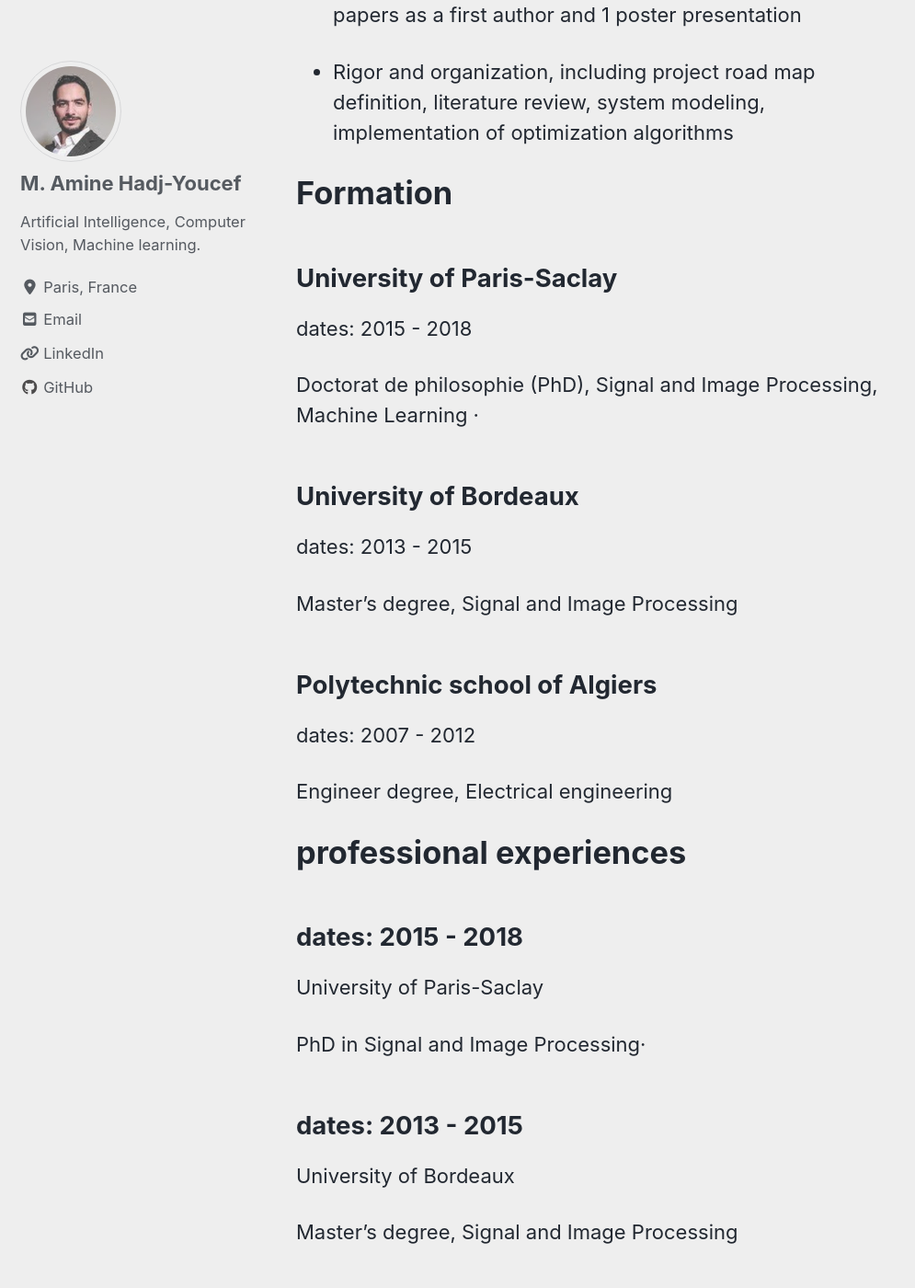
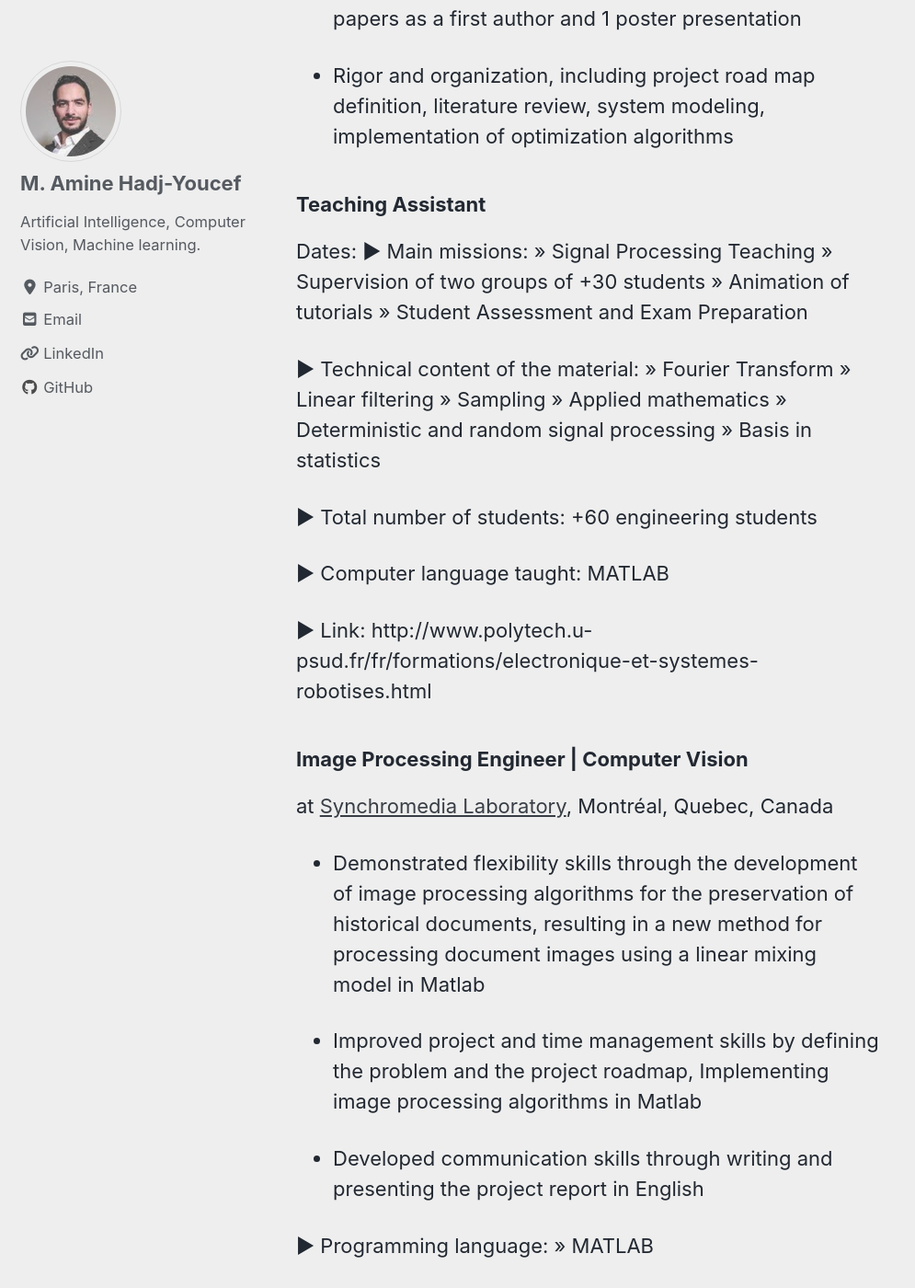
Before and after one commit to amineHY/amine-hadjyoucef.github.io, a Jekyll site: the page built from _pages/resume.md, in a window 1280 px wide and 1400 px high, scrolled down 1356 px. Shown: the whole window at 92% size, without its empty margins (0-995 px from the left). Built offline with Jekyll 4.4.1, drawn with Linux system fonts in a browser that asks for light colours; cached includes are drawn as plain includes; nearby versions of some CDN libraries; some of the changed text lies outside the part shown.

Commit message:
update fontpage

```diff
--- a/_pages/resume.md
+++ b/_pages/resume.md
@@ -22,38 +23,94 @@
 
 - Rigor and organization, including project road map definition, literature review, system modeling, implementation of optimization algorithms
 
+### Teaching Assistant
+Dates:
+► Main missions:
+     » Signal Processing Teaching
+     » Supervision of two groups of +30 students
+     » Animation of tutorials
+     » Student Assessment and Exam Preparation
+
+► Technical content of the material:
+     » Fourier Transform
+     » Linear filtering
+     » Sampling
+     » Applied mathematics
+     » Deterministic and random signal processing
+     » Basis in statistics
+
+► Total number of students:
+    +60 engineering students
+
+► Computer language taught:
+    MATLAB
+
+► Link: http://www.polytech.u-psud.fr/fr/formations/electronique-et-systemes-robotises.html
+
+### Image Processing Engineer | Computer Vision
+at [Synchromedia Laboratory](http://www.synchromedia.ca/), Montréal, Quebec, Canada
+
+- Demonstrated flexibility skills through the development of image processing algorithms for the preservation of historical documents, resulting in a new method for processing document images using a linear mixing model in Matlab
+
+- Improved project and time management skills by defining the problem and the project roadmap, Implementing image processing algorithms in Matlab
+
+- Developed communication skills through writing and presenting the project report in English
+
+► Programming language:
+» MATLAB
+
+
+
+
 # Formation
 
-## University of Paris-Saclay
-dates: 2015 - 2018
+### University of Paris-Saclay
+Doctor of Philosophy (PhD), Signal and Image Processing, Machine Learning
+Dates: 2015 - 2018
+website: https://www.universite-paris-saclay.fr/en
 
-Doctorat de philosophie (PhD), Signal and Image Processing, Machine
-Learning ·
+◆ Published of papers in national and international conferences:
+  ✔ 28th and 28th EUSIPCO (European Signal and Image Processing Conference).
+  ✔ 27th and 28th EUSIPCO (European Signal and Image Processing Conference).
+  ✔ 25th Colloque GRETSI (Groupe d'Etudes du Traitement du Signal et des Images).
+  ✔ Co-author of an article published in Astronomy & Astrophysics Journal.
 
-## University of Bordeaux
-dates: 2013 - 2015
+### University of Bordeaux
+Master's degree, Signal and Image Processing
+Dates: 2013 - 2015
+website: https://www.u-bordeaux.com/
 
-Master's degree, Signal and Image Processing
+► Rank : 2/21
+◆ Two years of training:
+    ✔ Master 1: 2013-2014
+    ✔ Master 2: 2014-2015
 
-## Polytechnic school of Algiers
-dates: 2007 - 2012
+### Polytechnic School of Algiers
+Engineer degree, Electrical engineering
+Dates: 2007 - 2012
+website: http://www.enp.edu.dz/
 
-Engineer degree, Electrical engineering
+◆ Five years of training:
+» Fundamental Engineering: 2007-2009
+» Electrical and Electronics Engineering: 2009-2012
 
-# professional experiences
+◆ Publication in an international conference:
+✔ WOSSPA 2013 (Workshop on Systems, Signal Processing, and their Applications)
 
-## dates: 2015 - 2018
+# Professional experiences
+
+### 2015 - 2018
 University of Paris-Saclay
 
 PhD in Signal and Image Processing·
 
 
-## dates: 2013 - 2015
+### 2013 - 2015
 University of Bordeaux
 
 Master's degree, Signal and Image Processing
 
-## 2007 - 2012
+### 2007 - 2012
 
 Polytechnic school of Algiers
 
```
Also changed, not shown: other parts of _pages/resume.md (+4 -3 lines).
